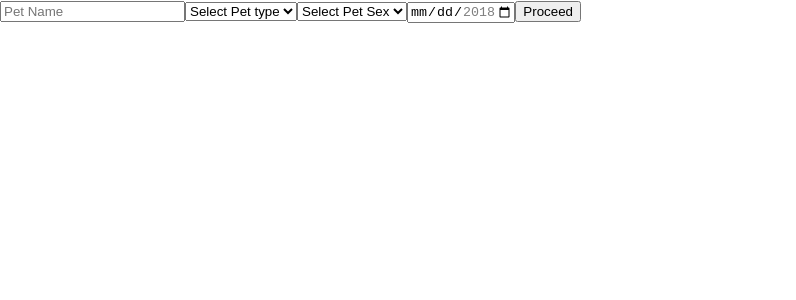
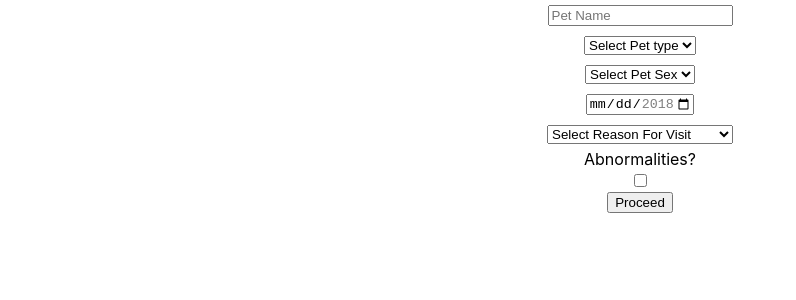
Before and after one commit to NathanAlexander1/lisa-vet-discharge, a React (Create React App) app: page / in a window 1280 px wide. Shown: the top 300 px of the page, without its empty margins (0-796 px from the left). Built offline with nearby package versions, Linux system fonts and the light colour scheme.

Commit message:
Add additional form input + light styles

```diff
--- a/src/components/Discharge.js
+++ b/src/components/Discharge.js
@@ -1,10 +1,15 @@
 import React from "react";
 
 function Discharge(props) {
-  console.log(props);
+  console.log(props.noAbnormalities
+    );
   return (
     <div>
-      <p>It was a pleasure to see {props.petName} today({props.date}), who is obviously a {props.petSex} {props.petType}.</p>
+      <p>
+        It was a pleasure to see {props.petName} today({props.date}), who is
+        obviously a {props.petSex} {props.petType} for {props.reasonForVisit}.
+      </p>
+      {props.noAbnormalities === false ? console.log(false) : <p>Your pet saddly has no abnormalities</p>}
     </div>
   );
 }
--- a/src/components/StarterForm.js
+++ b/src/components/StarterForm.js
@@ -6,35 +6,48 @@ function StarterForm() {
   const [petType, setPetType] = useState("");
   const [petSex, setPetSex] = useState("");
   const [date, setDate] = useState("");
+  const [reasonForVisit, setReasonForVisit] = useState("");
+  const [noAbnormalities, setNoAbnormalities] = useState(false);
+
   const [showDischarge, setShowDischarge] = useState(false);
 
   const handleInitialScreenForm = (e) => {
     e.preventDefault();
-    setShowDischarge(true)
+    setShowDischarge(true);
   };
 
   return (
     <div>
-      {!showDischarge ?
-      <form onSubmit={handleInitialScreenForm}>
+      {!showDischarge ? (
+        <form class="initialScreenForm" onSubmit={handleInitialScreenForm}>
           <input
+            class="form-input"
             name="name"
             placeholder="Pet Name"
             value={petName}
             onChange={(e) => setPetName(e.target.value)}
           />
-        <select value={petType} onChange={(e) => setPetType(e.target.value)}>
+          <select
+            class="form-input"
+            value={petType}
+            onChange={(e) => setPetType(e.target.value)}
+          >
             <option value="">Select Pet type</option>
-          <option value="Dog">Dog</option>
-          <option value="Cat">Cat</option>
-          <option value="Rabbit">Rabbit</option>
+            <option value="dog">Dog</option>
+            <option value="cat">Cat</option>
+            <option value="rabbit">Rabbit</option>
           </select>
-        <select value={petSex} onChange={(e) => setPetSex(e.target.value)}>
+          <select
+            class="form-input"
+            value={petSex}
+            onChange={(e) => setPetSex(e.target.value)}
+          >
             <option value="">Select Pet Sex</option>
-          <option value="Male">Male</option>
-          <option value="Female">Female</option>
+            <option value="male">Male</option>
+            <option value="female">Female</option>
           </select>
           <input
+            class="form-input"
             onChange={(e) => setDate(e.target.value)}
             type="date"
             id="start"
@@ -43,16 +56,43 @@ function StarterForm() {
             min="2018-01-01"
             max="2018-12-31"
           />
+          <select
+            class="form-input"
+            value={reasonForVisit}
+            onChange={(e) => setReasonForVisit(e.target.value)}
+          >
+            <option value="">Select Reason For Visit</option>
+            <option value="a wellness exam">Wellness Exame</option>
+            <option value="a wellness exam and vaccines">
+              Wellness Exam & Vaccines
+            </option>
+            <option value="a pre-surgical exam">Pre-surgical Exam</option>
+            <option value="a post-surgery recheck exam">
+              Post-surgery recheck Exam
+            </option>
+            <option value="a post-adoption exam">Post-adoption Exam</option>
+          </select>
+          <label htmlFor="abnormalities">Abnormalities?</label>
+          <input
+            class="form-input"
+            id="abnormalities"
+            name="abnormalities"
+            onChange={(e) => setNoAbnormalities(e.target.checked)}
+            type="checkbox"
+            checked={noAbnormalities}
+          />
           <button>Proceed</button>
         </form>
-      :
+      ) : (
         <Discharge
           petName={petName}
           petType={petType}
           petSex={petSex}
           date={date}
+          reasonForVisit={reasonForVisit}
+          noAbnormalities={noAbnormalities}
         />
-}
+      )}
     </div>
   );
 }
--- a/src/styles/main.css
+++ b/src/styles/main.css
@@ -1,3 +1,11 @@
+.initialScreenForm {
+    display: flex;
+    flex-direction: column;
+    align-items: center;
+}
+.form-input {
+    margin: 5px
+}
 .options {
     display: flex;
     justify-content: space-around;
```
Lines whose indentation alone changed are shown as unchanged.
